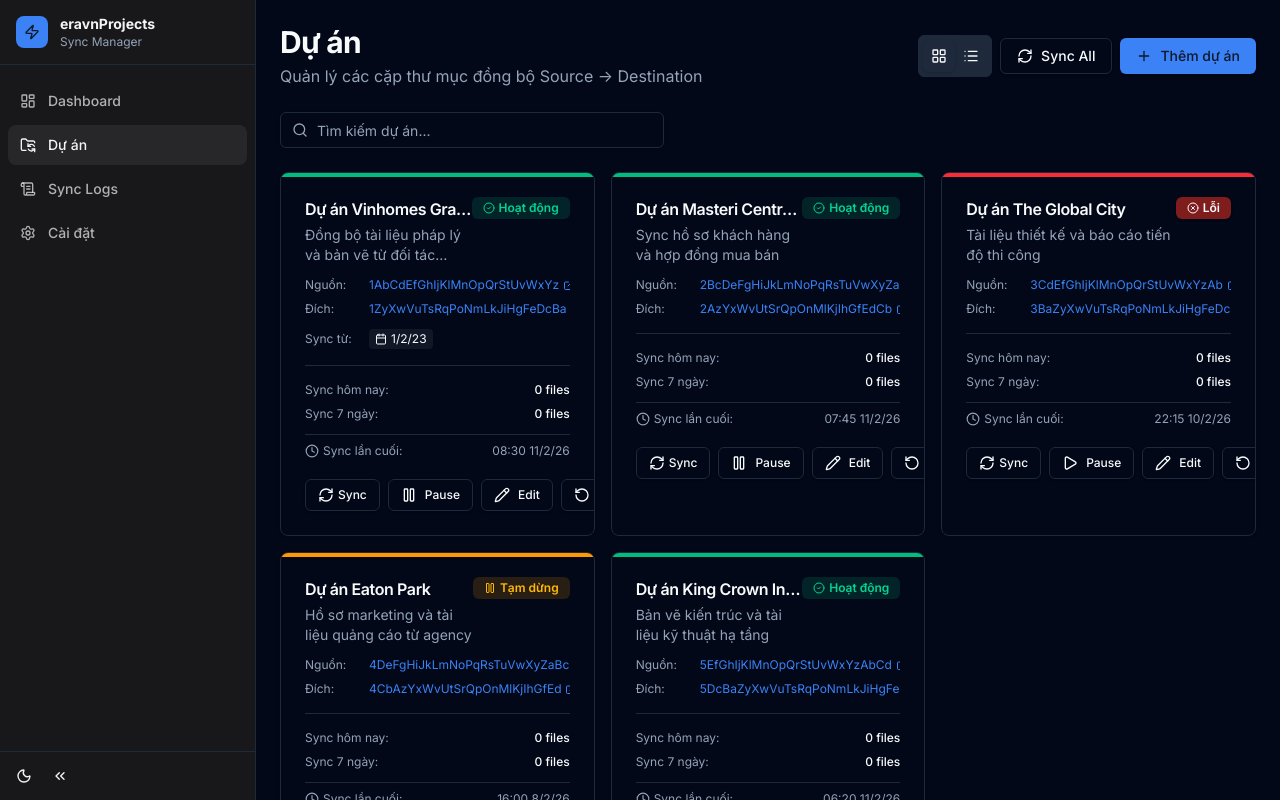
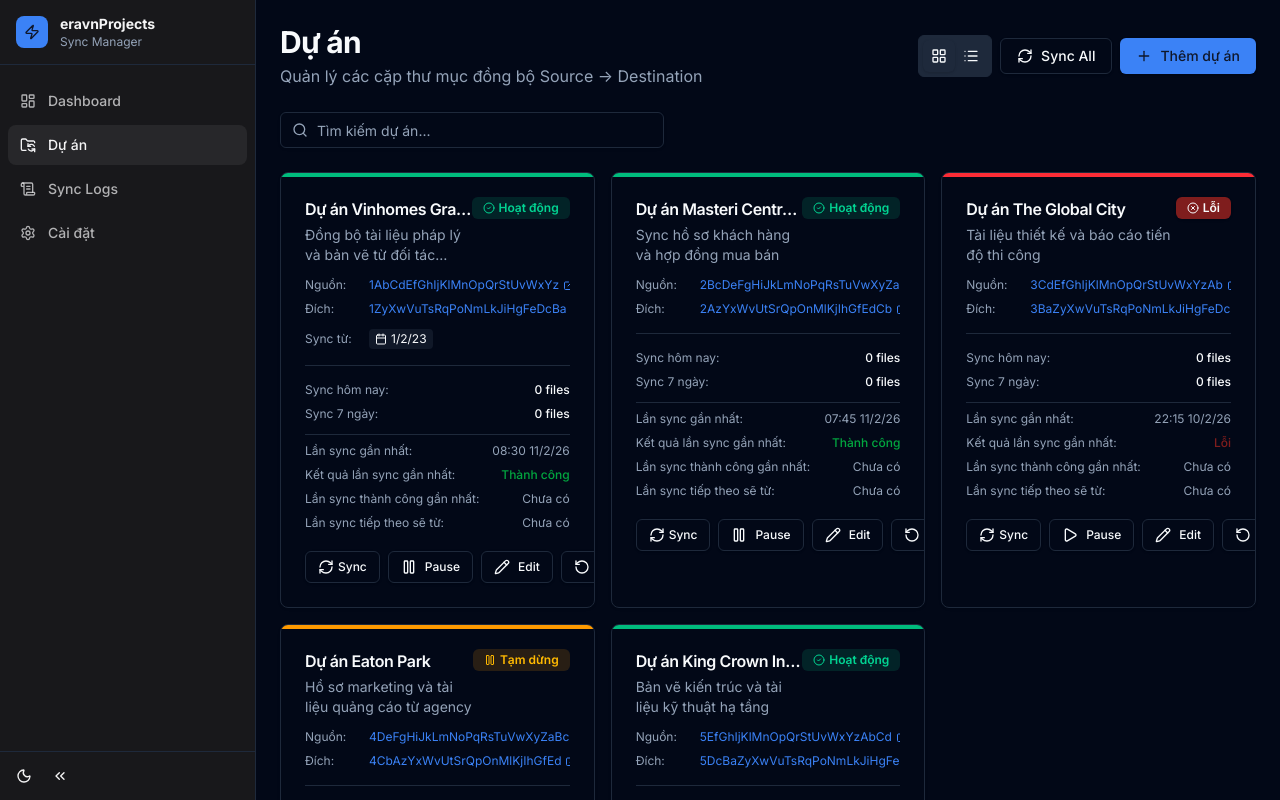
Before and after one commit to longson84/eravnProjects, a React (Vite) app: page /#/projects in a window 1280 px wide. Shown: the top 800 px of the page. Built offline with nearby package versions, Linux system fonts and the light colour scheme.

Commit message:
refactor UI

```diff
--- a/src/pages/ProjectsPage.tsx
+++ b/src/pages/ProjectsPage.tsx
@@ -578,11 +578,34 @@
                                     </div>
                                     <div className="flex items-center justify-between pt-2 border-t mt-1">
                                         <div className="flex items-center gap-1">
-                                            <Clock className="w-3.5 h-3.5" />
-                                            <span>Sync lần cuối:</span>
+                                            <span>Lần sync gần nhất:</span>
                                         </div>
                                         <span>{formatDate(project.lastSyncTimestamp)}</span>
                                     </div>
+                                    <div className="flex justify-between text-xs">
+                                        <span className="text-muted-foreground">Kết quả lần sync gần nhất:</span>
+                                        <span className={`font-medium ${
+                                            project.lastSyncStatus === 'success' ? 'text-green-600' :
+                                            project.lastSyncStatus === 'error' ? 'text-destructive' :
+                                            project.lastSyncStatus === 'interrupted' ? 'text-orange-500' : ''
+                                        }`}>
+                                            {
+                                                project.lastSyncStatus === 'success' ? 'Thành công' :
+                                                project.lastSyncStatus === 'error' ? 'Lỗi' :
+                                                project.lastSyncStatus === 'interrupted' ? 'Gián đoạn' :
+                                                project.lastSyncStatus || '-'
+                                            }
+                                        </span>
+                                    </div>
+                                    <div className="flex justify-between text-xs">
+                                        <span className="text-muted-foreground">Lần sync thành công gần nhất:</span>
+                                        <span>{formatDate(project.lastSuccessSyncTimestamp || null)}</span>
+                                    </div>
+                                    <div className="flex justify-between text-xs">
+                                        <span className="text-muted-foreground">Lần sync tiếp theo sẽ từ:</span>
+                                        <span>{formatDate(project.nextSyncTimestamp || null)}</span>
+                                    </div>
+
                                 </div>
 
                                 {/* Actions */}
@@ -651,11 +674,14 @@
                         <TableHeader>
                             <TableRow>
                                 <TableHead className="w-[300px]">Dự án</TableHead>
-                                <TableHead className="w-[120px]">Trạng thái</TableHead>
                                 <TableHead>Source / Destination</TableHead>
                                 <TableHead className="w-[130px]">Sync từ</TableHead>
                                 <TableHead className="w-[120px]">Hôm nay</TableHead>
                                 <TableHead className="w-[120px]">7 ngày</TableHead>
+                                <TableHead className="w-[150px]">Sync gần nhất</TableHead>
+                                <TableHead className="w-[120px]">Kết quả</TableHead>
+                                <TableHead className="w-[150px]">Thành công gần nhất</TableHead>
+                                <TableHead className="w-[150px]">Sync tiếp theo</TableHead>
                                 <TableHead className="w-[100px] text-right">Thao tác</TableHead>
                             </TableRow>
                         </TableHeader>
@@ -665,7 +691,6 @@
                                     <TableCell>
                                         <div className="font-medium">{project.name}</div>
                                     </TableCell>
-                                    <TableCell>{getStatusBadge(project.status)}</TableCell>
                                     <TableCell>
                                         <div className="flex flex-col gap-1 text-xs max-w-[200px]">
                                             <a href={project.sourceFolderLink} target="_blank" className="flex items-center gap-1 text-muted-foreground hover:text-primary truncate">
@@ -693,6 +718,29 @@
                                     </TableCell>
                                     <TableCell className="text-xs">
                                         {project.stats?.last7DaysFiles || 0} files
+                                    </TableCell>
+                                    <TableCell className="text-xs whitespace-nowrap">
+                                        {formatDate(project.lastSyncTimestamp)}
+                                    </TableCell>
+                                    <TableCell className="text-xs whitespace-nowrap">
+                                        <span className={`font-medium ${
+                                            project.lastSyncStatus === 'success' ? 'text-green-600' :
+                                            project.lastSyncStatus === 'error' ? 'text-destructive' :
+                                            project.lastSyncStatus === 'interrupted' ? 'text-orange-500' : ''
+                                        }`}>
+                                            {
+                                                project.lastSyncStatus === 'success' ? 'Thành công' :
+                                                project.lastSyncStatus === 'error' ? 'Lỗi' :
+                                                project.lastSyncStatus === 'interrupted' ? 'Gián đoạn' :
+                                                project.lastSyncStatus || '-'
+                                            }
+                                        </span>
+                                    </TableCell>
+                                    <TableCell className="text-xs whitespace-nowrap">
+                                        {formatDate(project.lastSuccessSyncTimestamp || null)}
+                                    </TableCell>
+                                    <TableCell className="text-xs whitespace-nowrap">
+                                        {formatDate(project.nextSyncTimestamp || null)}
                                     </TableCell>
                                     <TableCell className="text-right">
                                         <div className="flex justify-end gap-1">
--- a/src/types/types.ts
+++ b/src/types/types.ts
@@ -13,6 +13,8 @@
     destFolderLink: string;
     status: 'active' | 'paused' | 'error';
     lastSyncTimestamp: string | null;
+    lastSuccessSyncTimestamp?: string | null;
+    nextSyncTimestamp?: string | null;
     lastSyncStatus: 'success' | 'interrupted' | 'error' | 'pending' | null;
     filesCount: number;
     totalSize: number; // Total size of all files synced for this project
```
